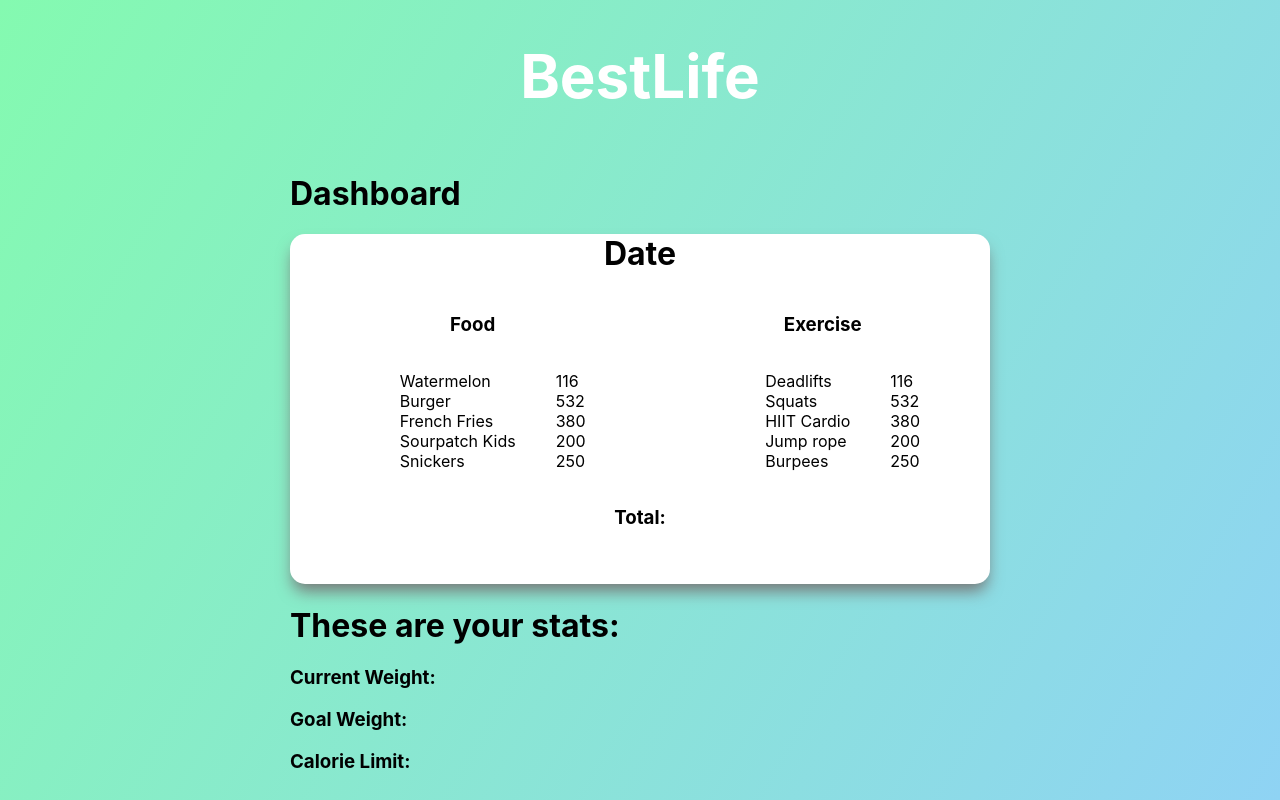
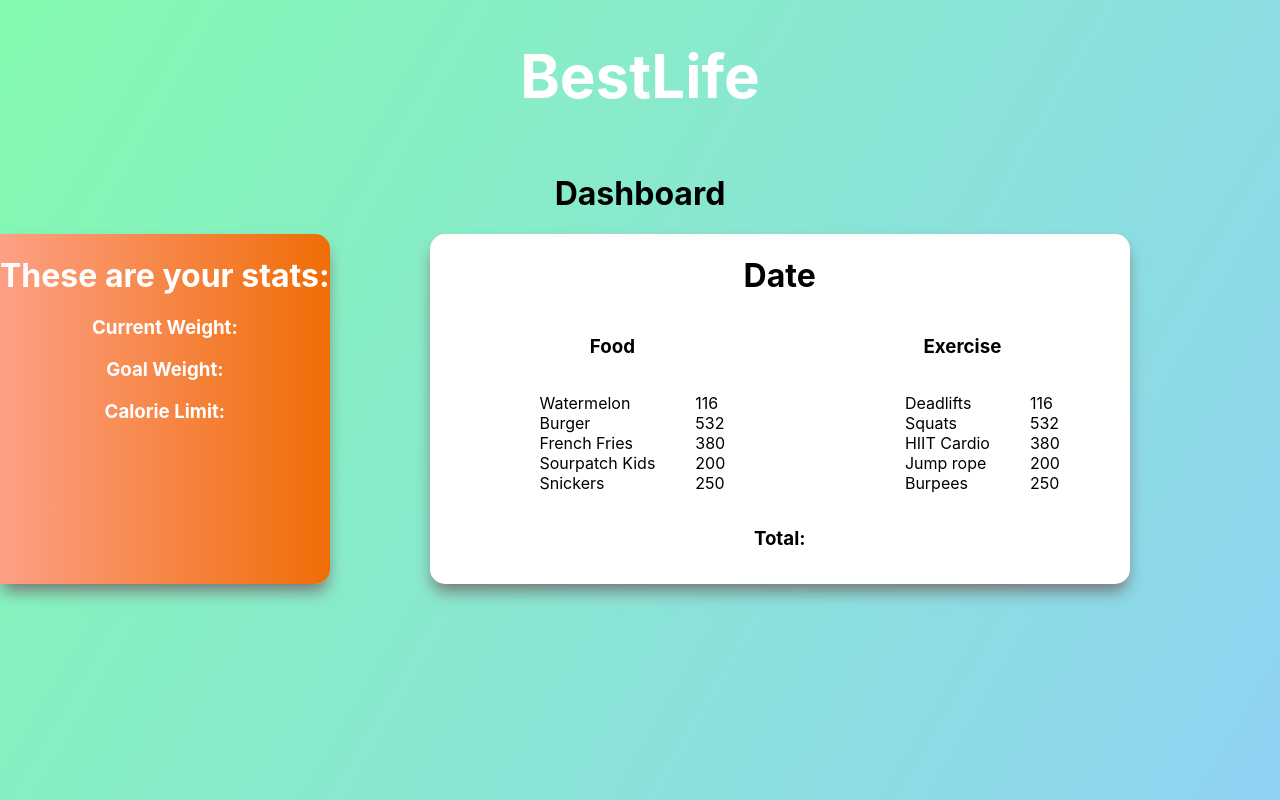
Before and after one commit to Calvinkim4/best-life, a React (Create React App) app in the folder client/: page / in a window 1280 px wide. Both pictures are taken after typing "Sample", "Sample123" into the empty fields and a click on the button "Login". Built offline with nearby package versions, Linux system fonts and the light colour scheme.

Commit message:
updated stats component

```diff
--- a/client/src/components/Dashboard/Dashboard.css
+++ b/client/src/components/Dashboard/Dashboard.css
@@ -0,0 +1,8 @@
+.dashboard{
+  text-align: center;
+  width: 100vw;
+}
+.content-container{
+  display: flex;
+
+}
--- a/client/src/components/Dashboard/Dashboard.js
+++ b/client/src/components/Dashboard/Dashboard.js
@@ -7,9 +7,11 @@ class Dashboard extends React.Component{
   render(){
     return(
       <div className='dashboard'>
-      <h1> Dashboard</h1>
-      <JournalEntry />
-      <Stats />
+        <h1> Dashboard</h1>
+        <div className='content-container'>
+          <Stats />
+          <JournalEntry />
+        </div>
       </div>
     )
   }
--- a/client/src/components/JournalEntry/JournalEntry.js
+++ b/client/src/components/JournalEntry/JournalEntry.js
@@ -14,6 +14,7 @@ class JournalEntry extends React.Component{
         </div>
 
         <h3>Total:</h3>
+
       </div>
 
     )
--- /dev/null
+++ b/client/src/components/Stats/Stats.css
@@ -0,0 +1,11 @@
+.stats{
+  background-image:
+    linear-gradient(
+      to right,
+      #fda085, #f06d06
+    );
+  color: white;
+  border-radius: 0 15px 15px 0;
+  margin-right: 100px;
+  box-shadow: 0 10px 16px -3px #777;
+}
--- a/client/src/components/Stats/Stats.js
+++ b/client/src/components/Stats/Stats.js
@@ -1,4 +1,5 @@
 import React from 'react';
+import './Stats.css'
 
 class Stats extends React.Component{
   render(){
```
